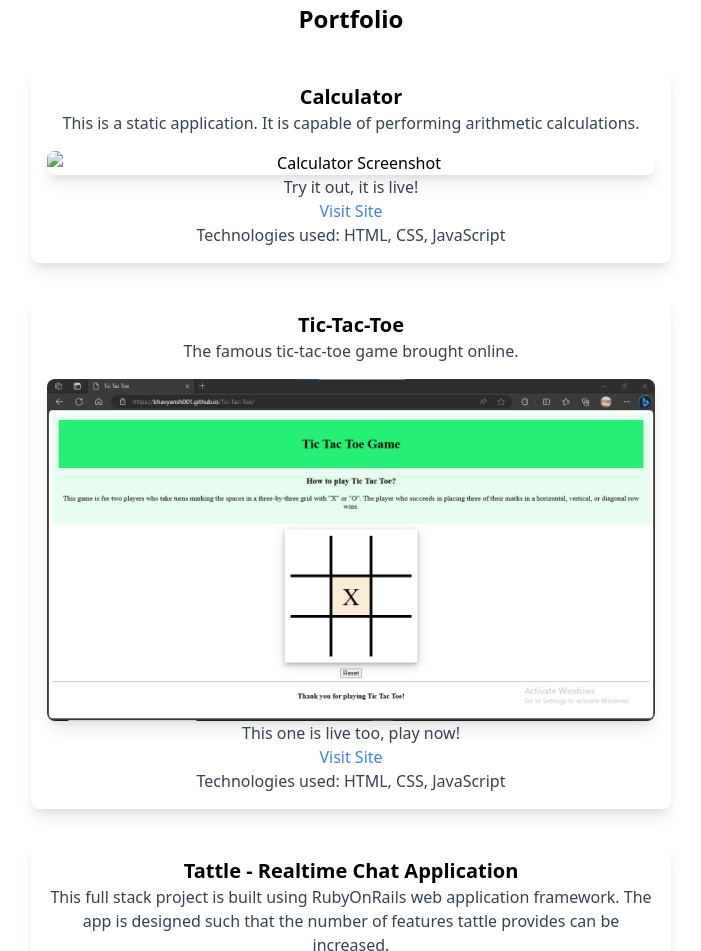
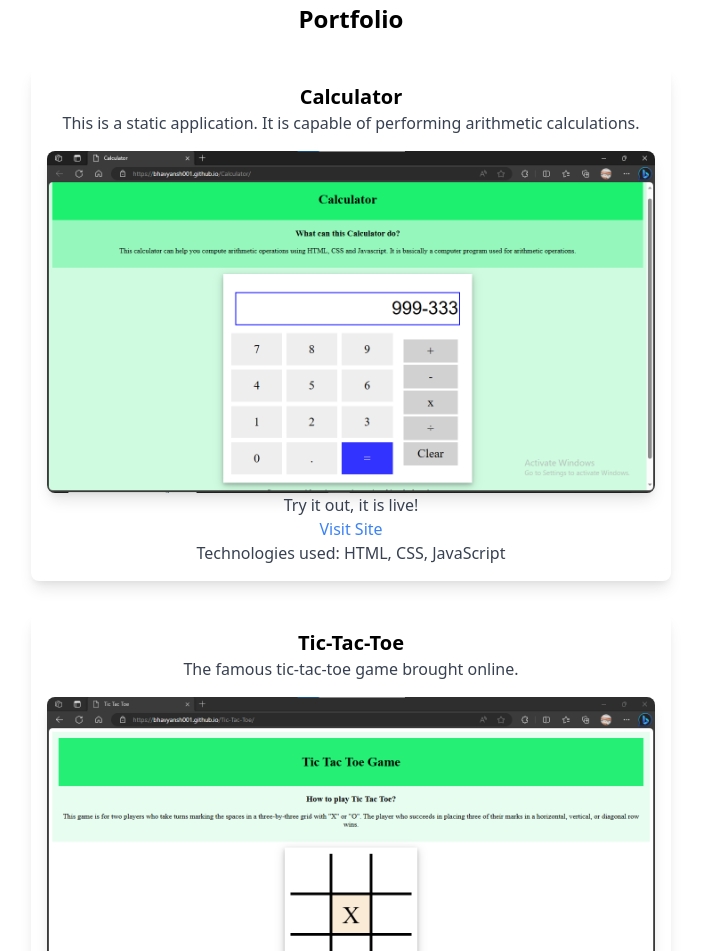
Before and after one commit to bhavyansh001/portfolio, a plain HTML site: page index.html in a window 1280 px wide. Shown: the part 786-1737 px from the top of the page, without its empty margins (289-990 px from the left). Drawn offline with nearby package versions, Linux system fonts and the light colour scheme; the site is published under a folder, as on GitHub Pages, so addresses that start at the root find nothing.

Commit message:
Update index.html to include Calculator.png

```diff
--- a/index.html
+++ b/index.html
@@ -43,7 +43,7 @@
             <div class="bg-white p-4 rounded-lg shadow-lg w-full md:w-1/2">
                 <h3 class="text-xl font-semibold">Calculator</h3>
                 <p class="text-gray-700">This is a static application. It is capable of performing arithmetic calculations.</p>
-                <img src="/assets/images/Calculator.png" alt="Calculator Screenshot" class="w-full rounded-lg shadow-lg mt-4">
+                <img src="assets/images/Calculator.png" alt="Calculator Screenshot" class="w-full rounded-lg shadow-lg mt-4">
                 <p class="text-gray-700">Try it out, it is live!</p>
                 <a href="https://bhavyansh001.github.io/Calculator/" target="_blank" class="text-blue-500">Visit Site</a>
                 <p class="text-gray-700">Technologies used: HTML, CSS, JavaScript</p>
```
